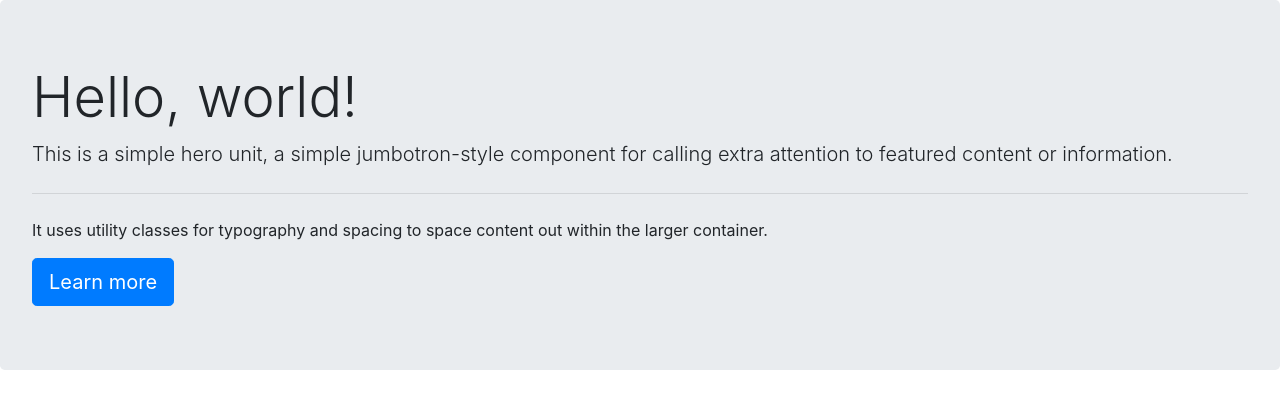
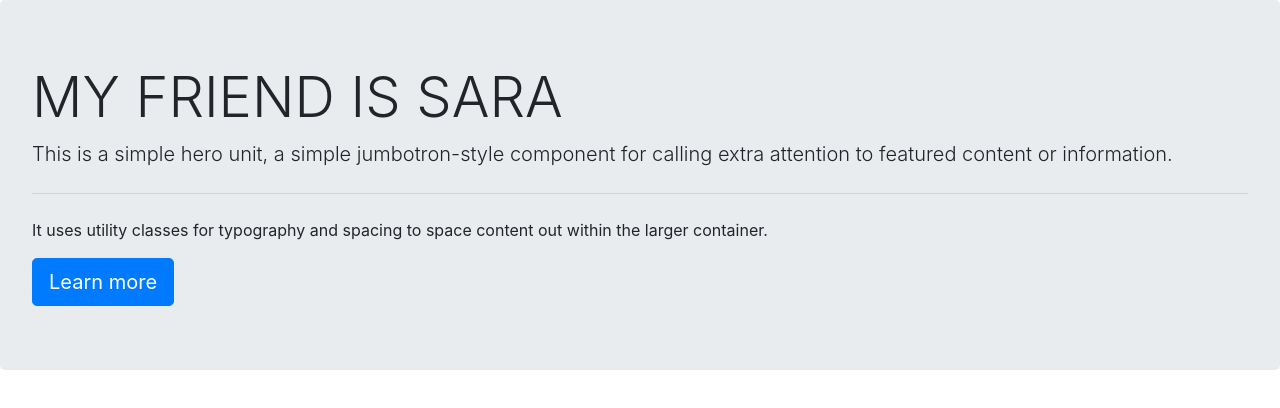
Before and after one commit to IRONR2D2/textVC, an Angular app: page / in a window 1280 px wide. Shown: the top 408 px of the page. Built offline with nearby package versions, Linux system fonts and the light colour scheme.

Commit message:
COMMIT WORK

```diff
--- a/src/app/app.component.html
+++ b/src/app/app.component.html
@@ -20,7 +20,7 @@
 
 <body>
   <div class="jumbotron">
-    <h1 class="display-4">Hello, world!</h1>
+    <h1 class="display-4">MY FRIEND IS SARA</h1>
     <p class="lead">This is a simple hero unit, a simple jumbotron-style component for calling extra attention to
       featured
       content or information.</p>
```
